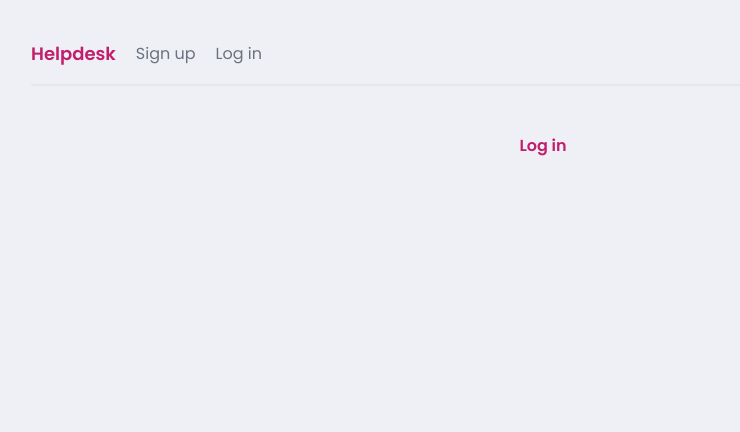
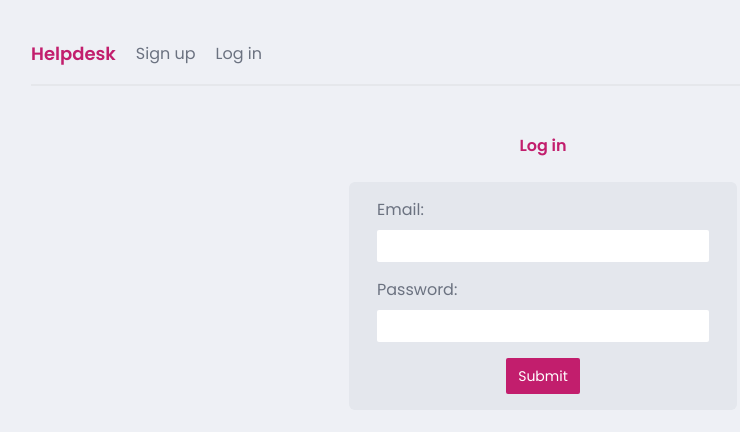
Before and after one commit to alaws66/next-helpdesk, a Next.js app: page /login in a window 1280 px wide. Shown: the top 432 px of the page, without its empty margins (97-837 px from the left). Built offline with nearby package versions, Linux system fonts and the light colour scheme.

Commit message:
login functionality

```diff
--- a/app/(auth)/login/page.tsx
+++ b/app/(auth)/login/page.tsx
@@ -1,7 +1,43 @@
+'use client'
+
+import { createClientComponentClient } from '@supabase/auth-helpers-nextjs';
+
+import { FormEvent, useState } from 'react';
+import { useRouter } from 'next/navigation';
+
+// components
+import AuthForm from '../AuthForm';
+
 export default function Login() {
+  const router = useRouter();
+  const [formError, setFormError] = useState('');
+
+  const handleSubmit = async (e: FormEvent<HTMLFormElement>, email: string, password: string) => {
+    e.preventDefault();
+    setFormError('');
+
+    const supabase = createClientComponentClient();
+    const { error } = await supabase.auth.signInWithPassword({
+      email,
+      password
+    });
+
+    if (error) {
+      setFormError(error.message);
+    } else {
+      router.push('/');
+    }
+  }
+
   return (
     <main>
       <h2 className="text-center">Log in</h2>
+
+      <AuthForm handleSubmit={handleSubmit} />
+
+      {formError &&
+        <div className="error">{formError}</div>
+      }
     </main>
   );
 }
```
